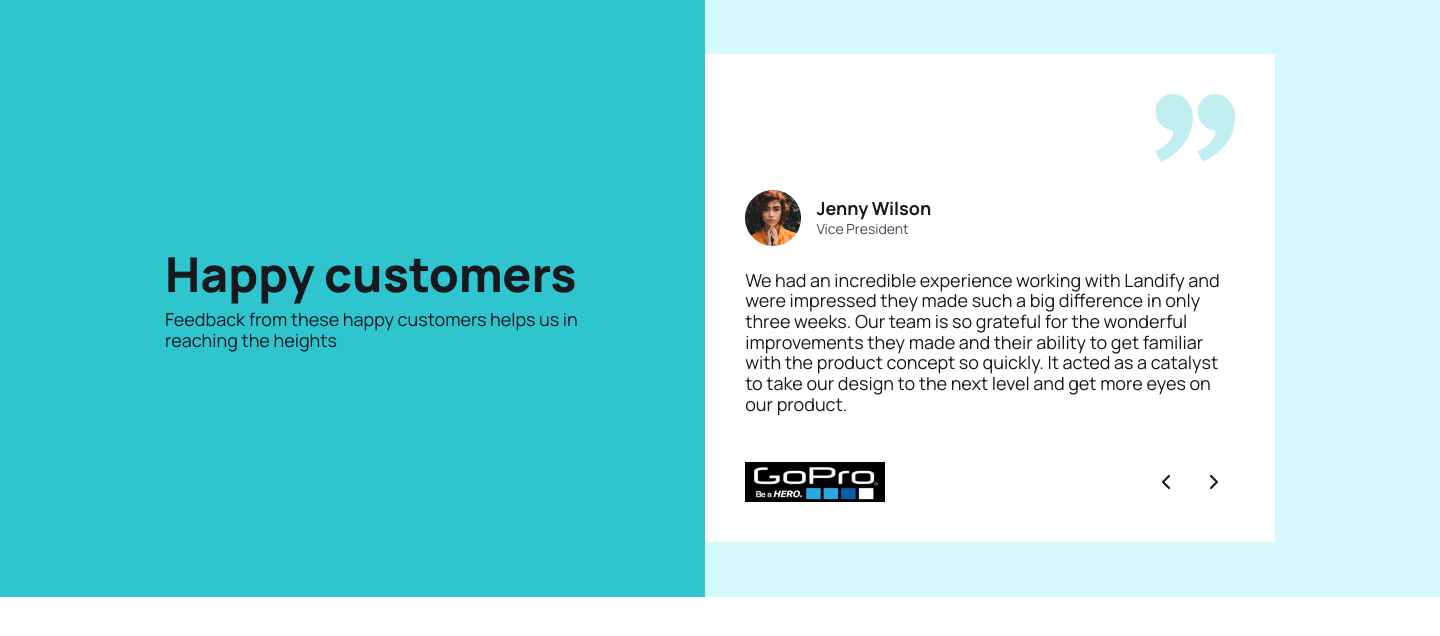
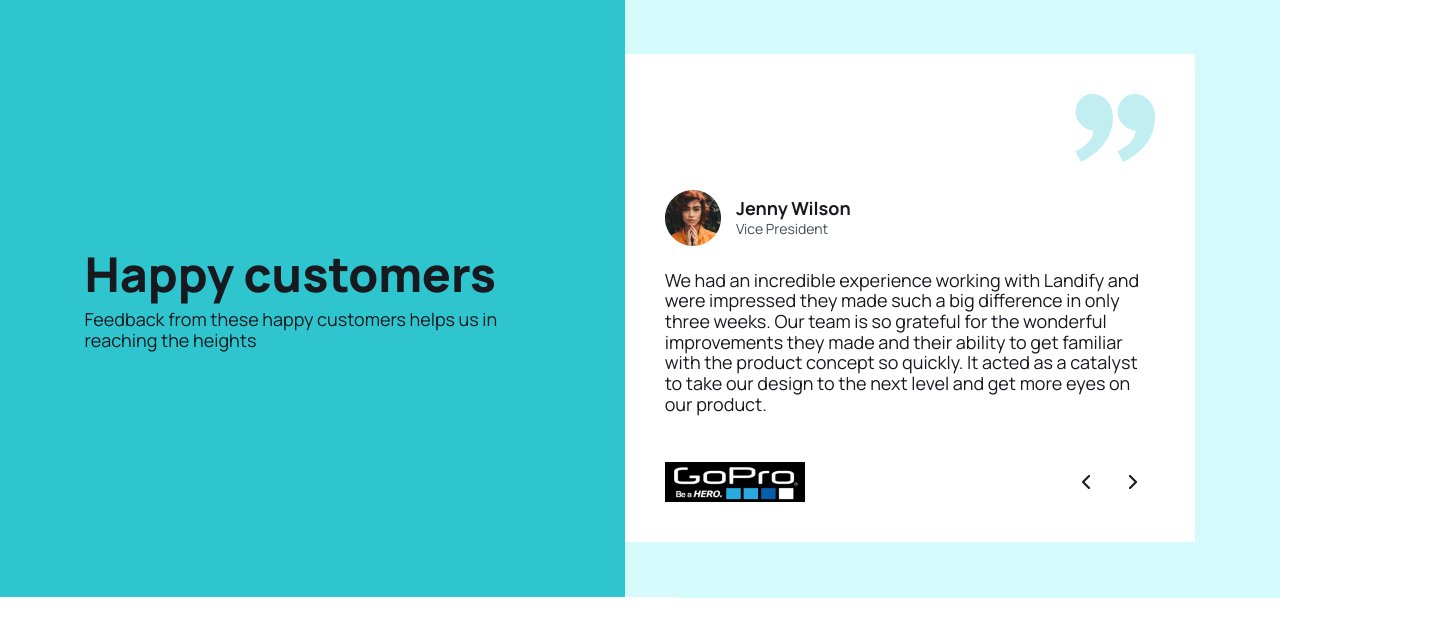
Before and after one commit to Myddez/Homework, a plain HTML site: page index.html in a window 1280 px wide. Shown: the whole page, 1440 px wide, since content can reach past the window. Drawn offline with Linux system fonts and the light colour scheme.

Commit message:
Fixed container size

```diff
--- a/css/style.css
+++ b/css/style.css
@@ -9,20 +9,21 @@ h1, h2, h3, h4, h5, p {
 
 section {
 	background-color: #D5FAFC;
-	width: 1440px;
+	width: 1111px;
 	margin: 0 auto;
+	box-shadow: -165px 0 0 0 #2EC5CE;
 }
 
 .left {
 	background-color: #2EC5CE;
-	width: 705px;
+	width: 540px;
 	display: inline-block;
 	vertical-align: middle;
 }
 
 .title {
 	width: 445px;
-	margin: 246px 95px 246px 165px;
+	margin: 246px 95px 246px 0;
 }
 
 .right {
@@ -31,6 +32,8 @@ section {
 	margin-left: -3px;
 	display: inline-block;
 	vertical-align: middle;
+	box-shadow: 109px 0 0 56px #D5FAFC;
+
 }
 
 .quotes {
```
